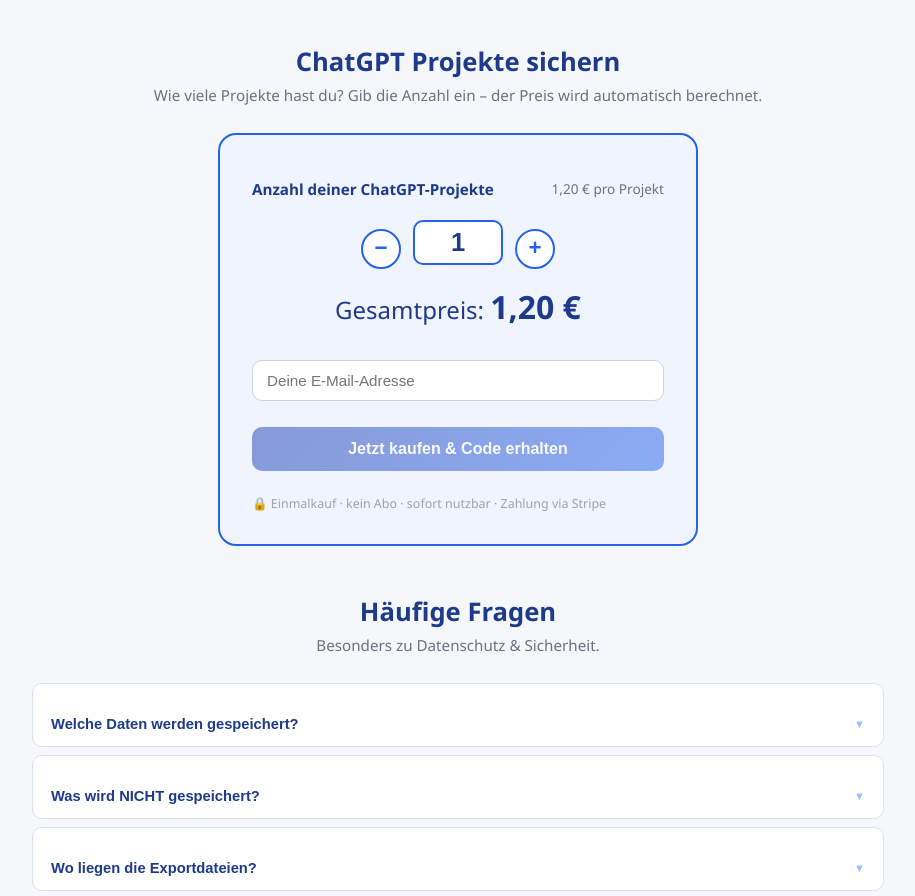
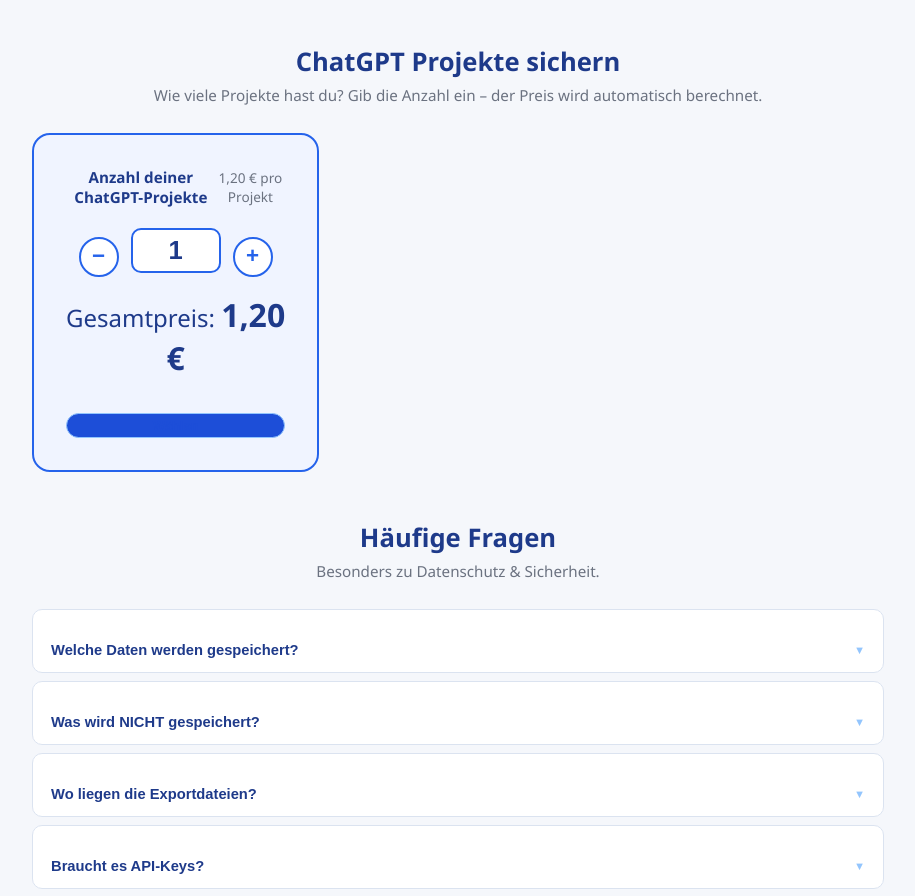
Before and after one commit to Dkoetting/gpt-vault, a Next.js app: page / in a window 1280 px wide. Shown: the part 3040-3936 px from the top of the page, without its empty margins (182-1097 px from the left). Built offline with nearby package versions, Linux system fonts and the light colour scheme.

Commit message:
fix: Projekte checkout only shown after selecting card

```diff
--- a/src/app/page.tsx
+++ b/src/app/page.tsx
@@ -273,10 +273,11 @@
   const [inquiryLoading, setInquiryLoading] = useState(false)
 
   // Projects
-  const [projectCount,   setProjectCount]   = useState(1)
-  const [projectEmail,   setProjectEmail]   = useState('')
-  const [projectLoading, setProjectLoading] = useState(false)
-  const [projectError,   setProjectError]   = useState('')
+  const [projectCount,    setProjectCount]    = useState(1)
+  const [projectEmail,    setProjectEmail]    = useState('')
+  const [projectLoading,  setProjectLoading]  = useState(false)
+  const [projectError,    setProjectError]    = useState('')
+  const [projectSelected, setProjectSelected] = useState(false)
 
   const [lang, setLang] = useState<Lang>(() => {
     if (typeof window === 'undefined') return 'de'
@@ -583,55 +584,53 @@
         <h2 className={styles.sectionTitle}>{t.projTitle}</h2>
         <p className={styles.sectionSub}>{t.projSub}</p>
 
-        <div className={styles.projectBox}>
-          <label className={styles.projectLabel}>
-            {t.projLabel}
+        <div className={styles.grid}>
+          <div className={[styles.card, styles.projectBox].join(' ')}>
+            <div className={styles.projectLabel}>
+              <span>{t.projLabel}</span>
               <span className={styles.projectPer}>{t.projPer}</span>
-          </label>
+            </div>
             <div className={styles.projectRow}>
-            <button
-              className={styles.projectStep}
-              onClick={() => setProjectCount((n) => Math.max(1, n - 1))}
-              aria-label="Weniger"
-            >−</button>
+              <button className={styles.projectStep} onClick={() => setProjectCount((n) => Math.max(1, n - 1))} aria-label="Weniger">−</button>
               <input
-              type="number"
-              min={1}
-              max={500}
-              value={projectCount}
+                type="number" min={1} max={500} value={projectCount}
                 onChange={(e) => setProjectCount(Math.max(1, Math.min(500, parseInt(e.target.value) || 1)))}
                 className={styles.projectInput}
               />
-            <button
-              className={styles.projectStep}
-              onClick={() => setProjectCount((n) => Math.min(500, n + 1))}
-              aria-label="Mehr"
-            >+</button>
+              <button className={styles.projectStep} onClick={() => setProjectCount((n) => Math.min(500, n + 1))} aria-label="Mehr">+</button>
             </div>
             <div className={styles.projectTotal}>
-            {t.projTotal}&nbsp;
-            <strong>{((projectCount * 120) / 100).toFixed(2).replace('.', ',')} €</strong>
+              {t.projTotal}&nbsp;<strong>{((projectCount * 120) / 100).toFixed(2).replace('.', ',')} €</strong>
+            </div>
+            <button className={styles.cardSelect} style={projectSelected ? {background:'#1d4ed8',color:'#fff',borderColor:'#1d4ed8'} : {}}
+              onClick={() => setProjectSelected(true)}>
+              {projectSelected ? t.packagesSelected : t.packagesSelect}
+            </button>
+          </div>
         </div>
 
+        {projectError && <p className={styles.error} style={{textAlign:'center',marginTop:'8px'}}>{projectError}</p>}
+
+        {/* Checkout für Projekte */}
+        {projectSelected && (
+          <div className={styles.checkout} style={{marginTop:'16px'}}>
+            <h2 className={styles.checkoutTitle}>
+              {t.projTitle} ({projectCount}×) – {((projectCount * 120) / 100).toFixed(2).replace('.', ',')} €
+            </h2>
+            <p className={styles.checkoutSub}>{t.checkoutSub}</p>
             <input
-            type="email"
-            placeholder={t.projEmail}
-            value={projectEmail}
+              type="email" placeholder={t.projEmail} value={projectEmail}
               onChange={(e) => setProjectEmail(e.target.value)}
               className={styles.emailInput}
-            style={{ marginTop: '16px' }}
               onKeyDown={(e) => e.key === 'Enter' && handleBuyProjects()}
             />
-          {projectError && <p className={styles.error}>{projectError}</p>}
-          <button
-            className={styles.buyButton}
-            onClick={handleBuyProjects}
-            disabled={projectLoading || !projectEmail.trim() || projectCount < 1}
-          >
+            <button className={styles.buyButton} onClick={handleBuyProjects}
+              disabled={projectLoading || !projectEmail.trim()}>
               {projectLoading ? t.projLoading : t.projCta}
             </button>
             <p className={styles.checkoutHint}>{t.projHint}</p>
           </div>
+        )}
       </section>
 
       {/* ── Checkout ────────────────────────────────────────────────── */}
```
Lines whose indentation alone changed are shown as unchanged.
